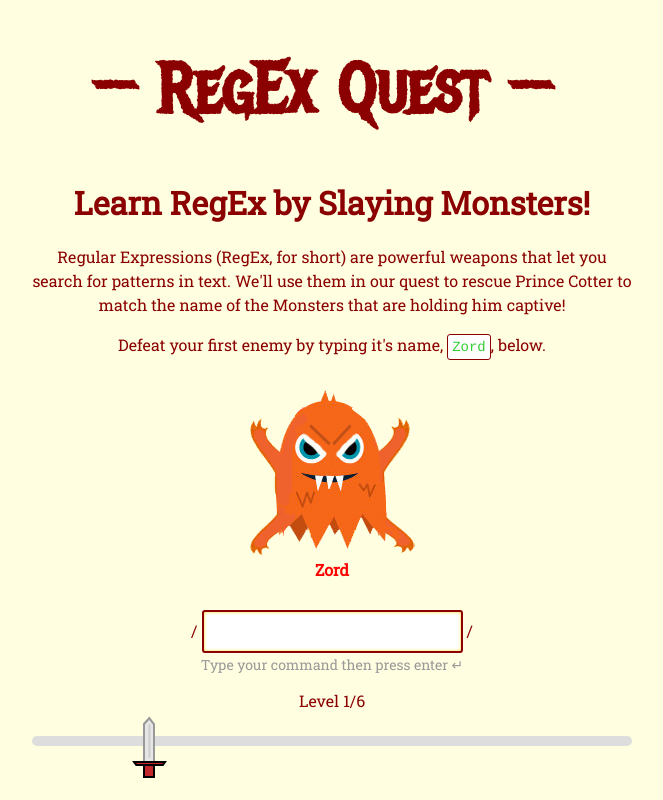
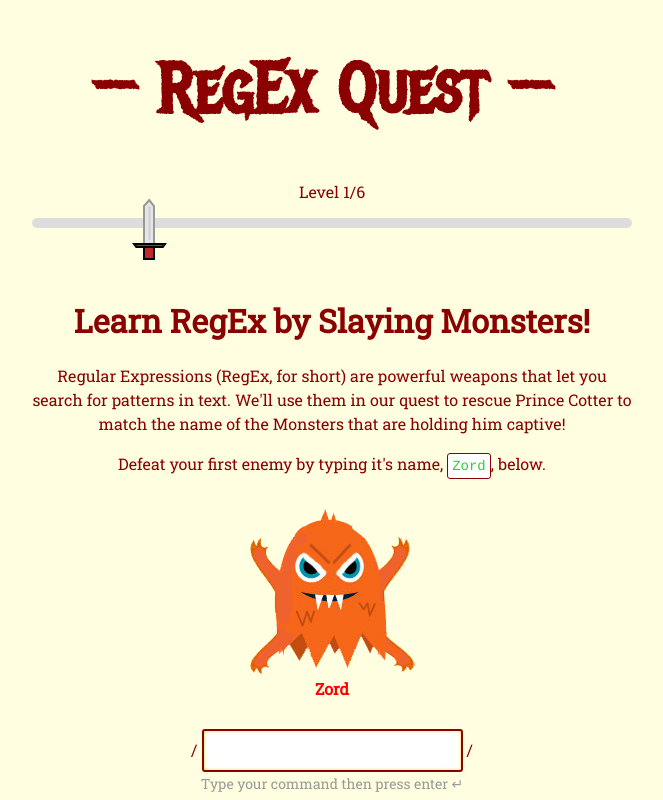
Before and after one commit to teabait/learn-regex, a plain HTML site: page index.html in a window 1280 px wide. Shown: the whole page, without its empty margins (308-971 px from the left). Drawn offline with Linux system fonts and the light colour scheme.

Commit message:
before new layout changes

```diff
--- a/index.html
+++ b/index.html
@@ -16,6 +16,11 @@
     <header>
       <h1>RegEx Quest</h1>
     </header>
+    <div class="progress">
+      <p class="progress-count"><span class="current"></span>/<span class="total"></p>
+      <div class="progress-bar">
+      <div class="progress-inner"></div>
+    </div>
   </div>
 
   <div class="container">
@@ -43,13 +48,6 @@
       <input type="text" id="options">
     </div>
 
-    <div class="progress">
-      <p class="progress-count"><span class="current"></span>/<span class="total"></p>
-      <div class="progress-bar">
-        <div class="progress-inner"></div>
-      </div>
-    </div>
-
   </div>
 
 </body>
--- a/style.css
+++ b/style.css
@@ -9,12 +9,12 @@ body {
     right: 0;
 }
 header {
-  text-align: center;
   font-family: 'Metal Mania', cursive;
   font-size: 35px;
 }
 
 .top-bar {
+  text-align: center;
   max-width: 600px;
   margin: 0 auto;
 }
@@ -22,9 +22,9 @@ header {
   text-align: center;
   max-width: 600px;
   margin: 0 auto;
+  padding-top: 50px;
 }
 .progress-bar {
-  margin-top: 25px;
   width: 100%;
   height: 10px;
   background: #ddd;
```
